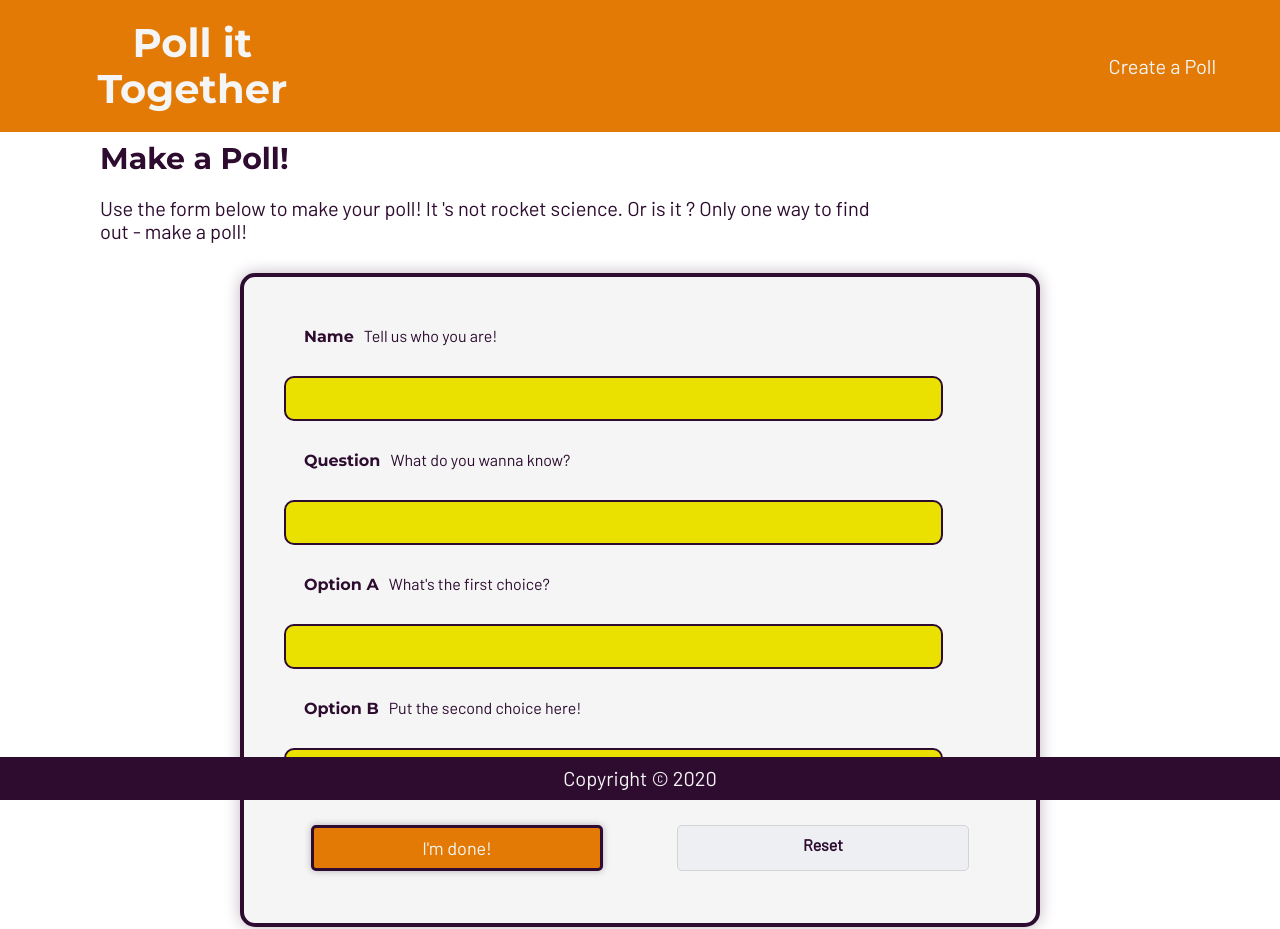
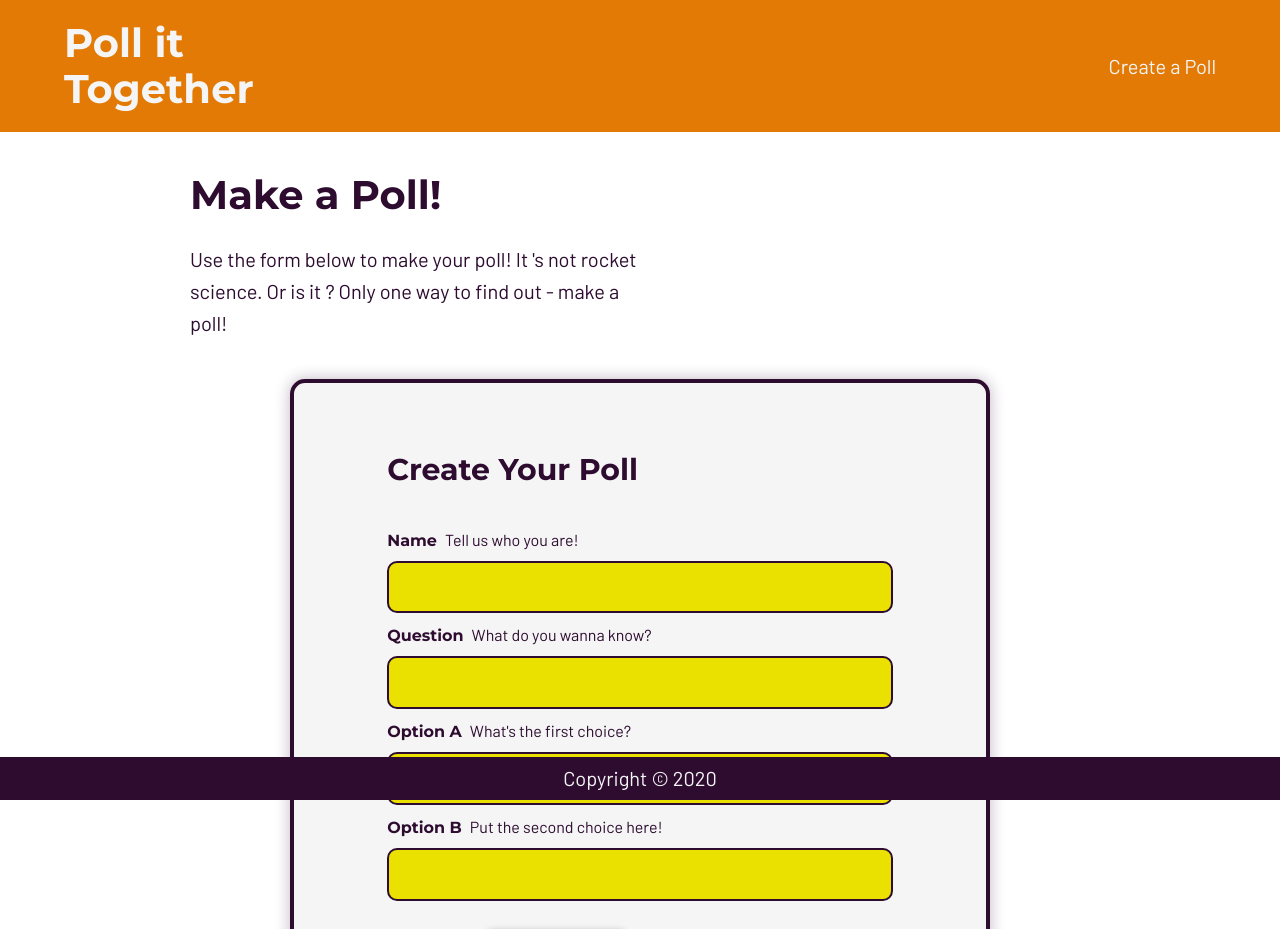
Before and after one commit to SergeChurkin-ca/poll-it, a React (Create React App) app: page /createpoll in a window 1280 px wide. Shown: the top 929 px of the page. Built offline with nearby package versions, Linux system fonts and the light colour scheme.

Commit message:
further alignment changes to create poll page

```diff
--- a/src/CreatePoll.js
+++ b/src/CreatePoll.js
@@ -117,18 +117,22 @@ class CreatePoll extends Component {
           if (state.isLinkShowing === false) {
             return (
               <section className="createPoll pageContainer">
+                <div className="copyWrapper">
                   <h2>Make a Poll!</h2>
                   <p>
                     Use the form below to make your poll! It 's not rocket science.
                     Or is it ? Only one way to find out - make a poll!
                   </p>
+                </div>
                 <form
                   action="/"
                   onSubmit={this.handleSubmit}
                   onReset={this.handleReset}
                   className="createPollForm"
                 >
-                  <label htmlFor="name"> <span>Name</span>Tell us who you are!</label>
+                  <div className="copyWrapper">
+                    <h2>Create Your Poll</h2>
+                    <label htmlFor="name"><span>Name</span>Tell us who you are!</label>
                     <input
                       type="text"
                       id="name"
@@ -144,8 +148,7 @@ class CreatePoll extends Component {
                       onChange={this.handleChange}
                       required
                     />
-                  <label htmlFor="optionA">
-                    <span>Option A</span>What's the first choice?</label>
+                    <label htmlFor="optionA"><span>Option A</span>What's the first choice?</label>
                     <input
                       type="text"
                       id="optionA"
@@ -161,8 +164,11 @@ class CreatePoll extends Component {
                       onChange={this.handleChange}
                       required
                     />
+                    <div className="buttonContainer">
                       <button type="submit">I'm done!</button>
                       <button type="reset" className="resetButton">Reset</button>
+                    </div>
+                  </div>
                 </form>
               </section>
             );
--- a/src/createpoll.css
+++ b/src/createpoll.css
@@ -297,72 +297,93 @@ header a {
     display: flex;
     flex-flow: row wrap;
     margin: 20px auto;
-    max-width: 800px;
+    max-width: 700px;
     padding: 30px;
     width: 90%;
+}
+
+.createPoll .copyWrapper {
+    max-width: 900px;
+    margin: 0 auto;
+}
+
+.createPollForm .copyWrapper {
+    width: 80%;
+    margin: 0 auto;
+}
+
+.createPollForm .copyWrapper h2 {
+    margin: 25px 0;
 }
 
 .createPollForm:focus-within {
     box-shadow: 0 0 25px rgba(45, 12, 48, 0.3);
 }
 
+.createPoll h2,
+.createPoll p {
+    padding: 10px 0;
+    width: 50%;
+}
+
+.createPoll p {
+    line-height: 1.6;
+}
+
+.createPoll h2 {
+    padding: 15px 0;
+    font-size: 4rem;
+    margin-top: 25px;
+}
+
+.createPollForm h2 {
+    font-size: 3rem;
+}
+
 .createPollForm label span {
     text-transform: capitalize;
-    padding: 10px;
+    margin-right: 8px;
     font-family: "Montserrat", sans-serif;
-}
-
-.createPoll h2,
-.createPoll p {
-    padding: 10px;
-    /* margin: 15px 0; */
-    max-width: 800px;
 }
 
 .createPollForm label {
     font-family: "Barlow", sans-serif;
     font-size: 1.6rem;
-    padding: 10px;
-    /* margin: 10px 10px; */
+    padding: 10px 0;
 }
 
-.createPollForm input,
-.createPollForm span {
-    margin: 15px 0;
+.createPollForm input {
     font-size: 1.6rem;
-    width: 90%;
+    width: 100%;
 }
 
 .createPollForm input {
     border: 2px solid #2d0c30;
     border-radius: 10px;
     font-size: 2.5rem;
-    margin: 10px auto;
+    margin: 10px 0;
     padding: 10px;
     background-color: #eae100;
     font-family: "Barlow", sans-serif;
 }
 
-.buttonBox {
-    width: 80%;
+.buttonContainer {
+    width: 60%;
     display: flex;
     justify-content: space-between;
     justify-items: center;
     align-items: center;
     position: relative;
+    flex-wrap: wrap;
+    margin: 20px auto;
 }
 
 .createPollForm button {
-    margin: 3% 5%;
     padding: 10px;
-    padding-bottom: 10px;
     font-family: "Barlow", sans-serif;
     font-weight: 500;
     font-size: 1.8rem;
-    display: flex;
-    flex-wrap: wrap;
-    flex: 1 0 200px;
-    justify-content: space-evenly;
+    width: 45%;
 }
 
 .createPollForm .resetButton {
@@ -371,15 +392,10 @@ header a {
     border: 0.5px solid lightgray;
     box-shadow: none;
     font-weight: 600;
-    margin: 3% 5%;
+    /*margin: 3% 5%;*/
     padding: 10px;
-    padding-bottom: 10px;
     font-family: "Barlow", sans-serif;
-    font-weight: 600;
-    font-size: 1.6rem;
-    display: flex;
-    flex-wrap: wrap;
-    flex: 1 0 200px;
+    /*flex: 1 0 200px;*/
 }
 
 input:focus,
@@ -396,10 +412,9 @@ input:focus-within {
 /* Portrait tablet and small desktops */
 
 @media (max-width: 1000px) {
-    .createPollForm,
     .createPoll p,
     .createPoll h2 {
-        padding: 10px;
+        padding: 10px 0;
         margin: 10px 0;
         max-width: 800px;
     }
@@ -417,16 +432,12 @@ input:focus-within {
     }
     .createPollForm input {
         font-size: 1.8rem;
-        /* margin: 10px 10px; */
-    }
-    .createPollForm label {
-        /* margin: 10px 10px; */
     }
     .createPollForm h2 {
         font-size: 2rem;
     }
     .createPollForm button {
-        padding: 10px;
+        padding: 10px 0;
         padding-bottom: 10px;
         flex: 1 0 100px;
     }
@@ -441,7 +452,7 @@ input:focus-within {
     }
     .createPollForm input {
         font-size: 1.8rem;
-        margin: 10px 10px;
+        margin: 10px 0;
     }
     .createPollForm h2 {
         font-size: 2rem;
@@ -449,25 +460,6 @@ input:focus-within {
         width: 80%;
     }
     .createPollForm label {
-        margin: 10px 10px;
+        margin: 10px 0;
     }
 }
-
-header h1 {
-    text-align: center;
-}
-
-.createPollForm input {
-    font-size: 1.8rem;
-    margin: 10px 10px;
-}
-
-.createPollForm h2 {
-    font-size: 2rem;
-    text-align: center;
-    width: 80%;
-}
-
-.createPollForm label {
-    margin: 10px 10px;
-}
```
Also changed, not shown: src/index.css (+18 -0 lines). Lines whose indentation alone changed are shown as unchanged.
